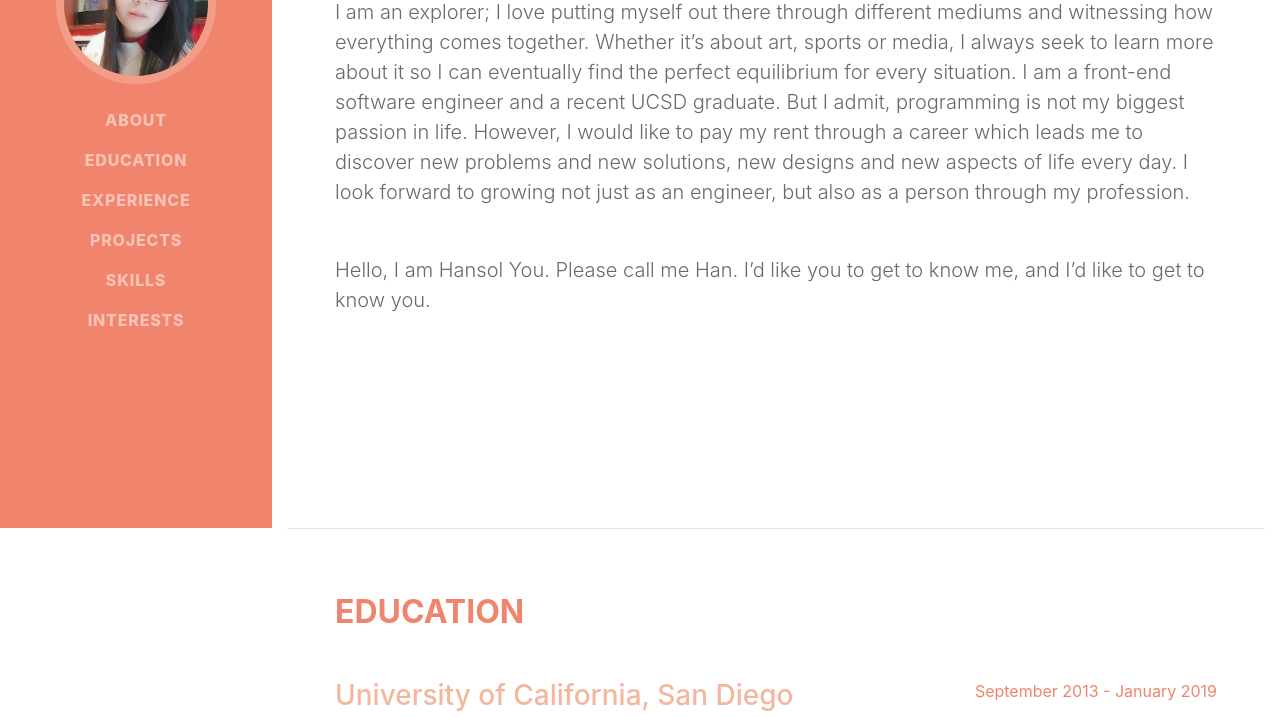
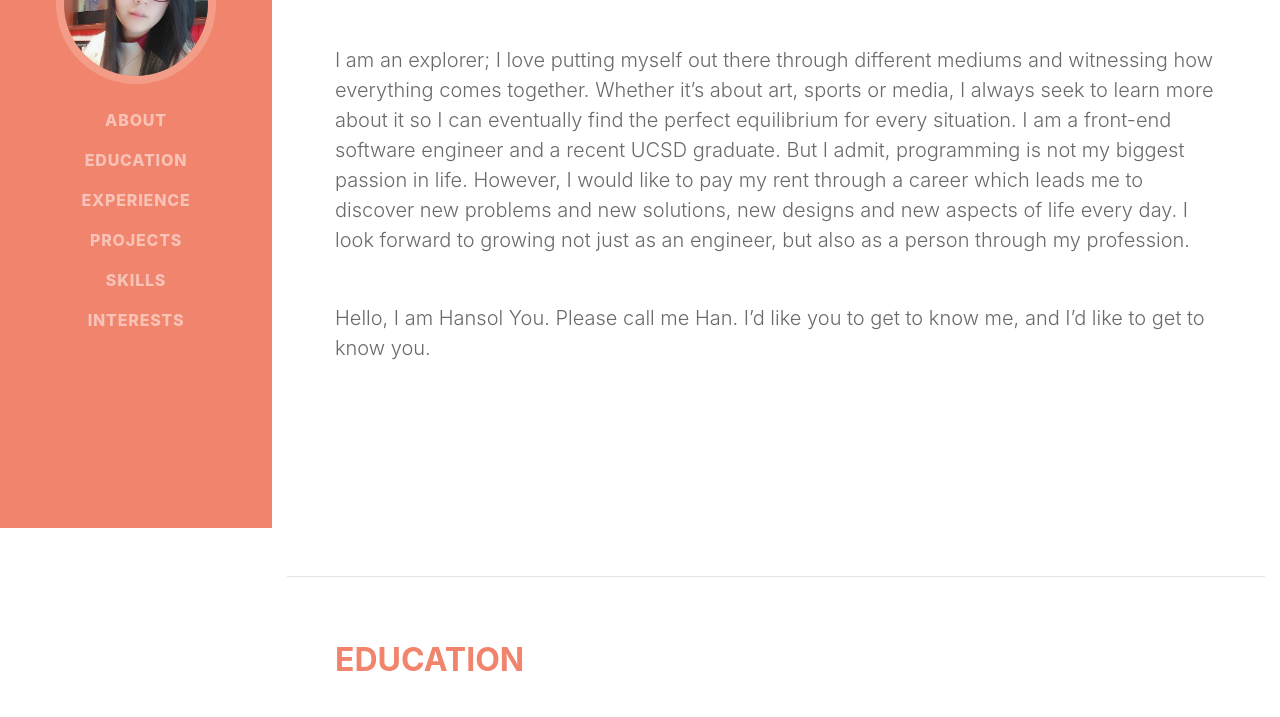
Before and after one commit to Cecility/cecility.github.io-https-pages.github.com-, a plain HTML site: page index.html in a window 1280 px wide. Shown: the part 272-989 px from the top of the page. Drawn offline with nearby package versions, Linux system fonts and the light colour scheme.

Commit message:
update padding

```diff
--- a/index.html
+++ b/index.html
@@ -58,7 +58,7 @@
             <div class="container-fluid" id="content">
 
                 <!-- About -->
-                <section class="p-3 p-lg-5 d-flex align-items-center" id="about">
+                <section class="mt-5 p-3 p-lg-5 d-flex align-items-center" id="about">
                   <div class="w-100">
                     <h1 class="mb-0 boldUpper">Hansol
                       <span class="colorDark boldUpper">You</span>
```
